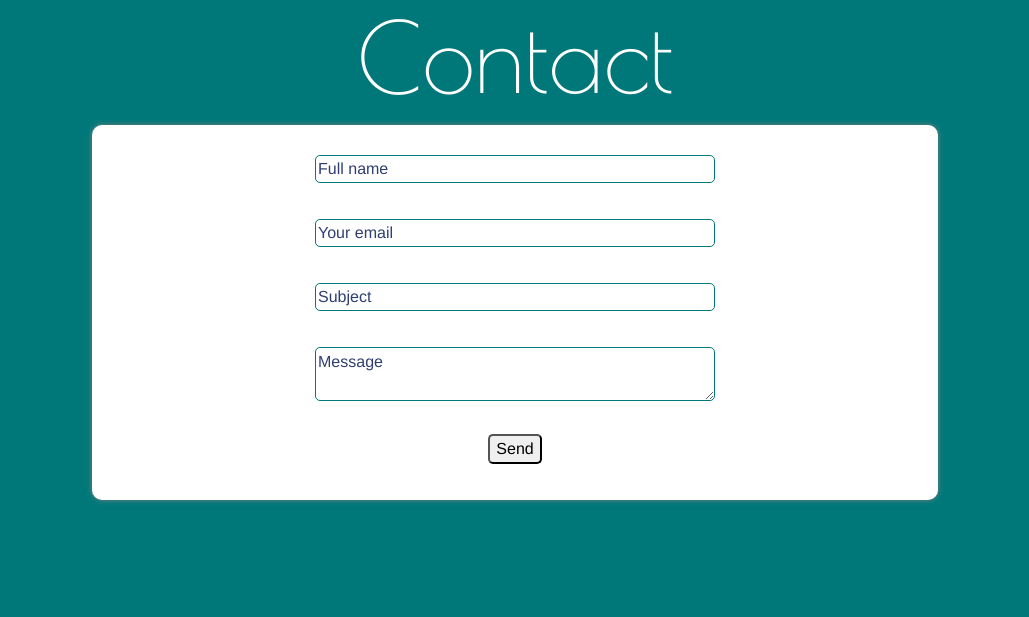
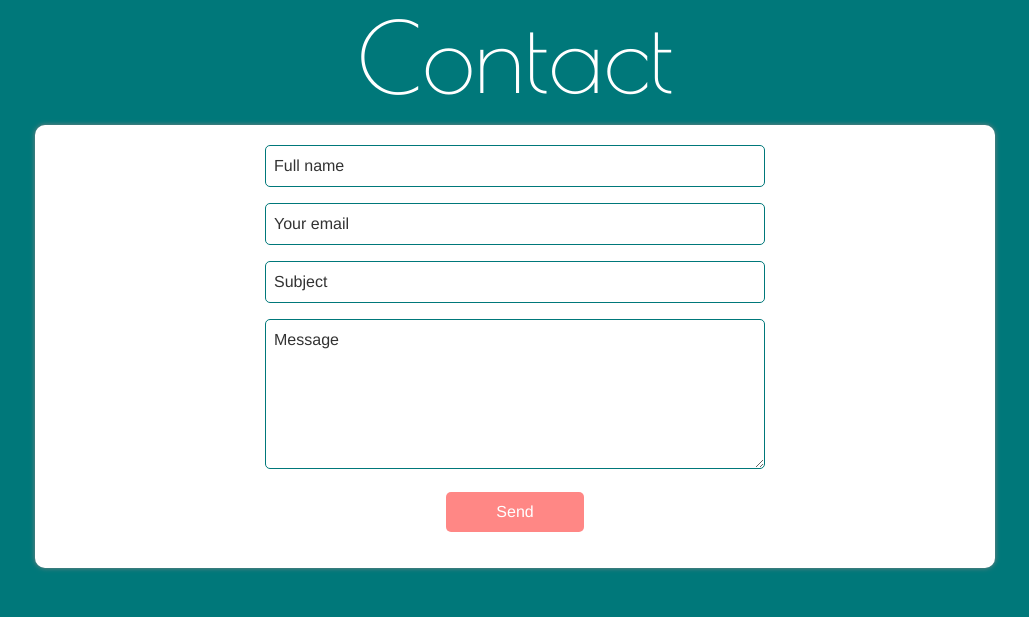
Before and after one commit to smwarsh/steph-warsh, a PHP site: page /contact.php in a window 1280 px wide. Shown: the part 56-673 px from the top of the page, without its empty margins (125-1154 px from the left). Run offline with PHP 8.4, Linux system fonts and the light colour scheme.

Commit message:
Change styles of form, including size of input fields and styles of button

```diff
--- a/contact.php
+++ b/contact.php
@@ -16,7 +16,7 @@
 			include 'inc/nav.php';
 		?>
 
-		<div class="container" id="contact">
+		<div class="page" id="contact">
 
 		<main>
 			<h1>Contact</h1>
--- a/css/styles.css
+++ b/css/styles.css
@@ -186,20 +186,23 @@ nav .active a {
  */
 textarea {
 	resize: vertical;
-	max-height: 150px;
+  min-height: 150px;
+  max-height: 700px; /* keep it from getting ridiculous */
 }
 
 input, textarea {
 	outline: none; /* You can change this for a more intense border color */
-	border: 1px solid #00787a;
+  border: 1px solid #00787a;
+  padding: 8px;
 }
 
 input:focus, textarea:focus {
-	box-shadow: 0 0 4px rgba(119, 136, 199, 0.5);
+  border: 1px solid #ff8785;
+	box-shadow: 0 0 4px #ff8785;
 }
 
 ::placeholder {
-	color: #2f3e73;
+	color: #333;
 }
 
 table {
@@ -212,10 +215,8 @@ table {
 }
 
 .form-element {
-	display: inline-block;
-	margin: 10px auto;
   width: 100%;
-  max-width: 400px;
+  max-width: 500px;
 
 
 	/* The following is copied from https://developer.mozilla.org/en-US/docs/Learn/HTML/Forms/Styling_HTML_forms#Box_model */
@@ -226,11 +227,21 @@ table {
 }
 
 .form-element, button {
-	font-size: 100%;
-	line-height: 1.5;
-	font-family: Helvetica, sans-serif;
 	-webkit-appearance: none;
 	border-radius: 5px;
+}
+
+button {
+  background-color: #ff8785;
+  color: #fff;
+  outline: none;
+  border: none;
+  padding: 8px 50px;
+}
+
+button:hover,
+button:focus {
+  background-color: #ff7876;
 }
 
 
```
